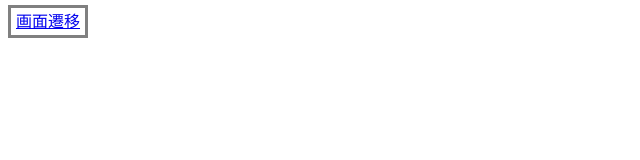
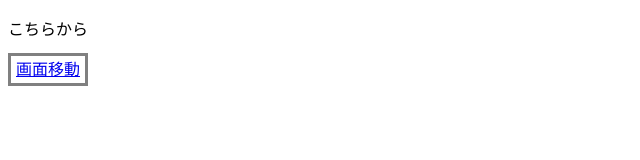
Before and after one commit to hiranomami/conflict-test, a plain HTML site: page index.html in a window 1280 px wide. Shown: the whole page, without its empty margins (0-640 px from the left). Drawn offline with Linux system fonts and the light colour scheme.

Commit message:
修正
index.htmlの１２行目にpタグ追加　13行目を画面移動に変更
form.htmlのタイトルをフォームに変更　6行目にh1を追加

```diff
--- a/index.html
+++ b/index.html
@@ -9,8 +9,8 @@
   </style>
 </head>
 <body>
-
-    <a href="form.html">画面遷移</a>
+    <p>こちらから</p>
+    <a href="form.html">画面移動</a>
 
 </body>
 </html>
```
Also changed, not shown: form.html (+2 -2 lines).
